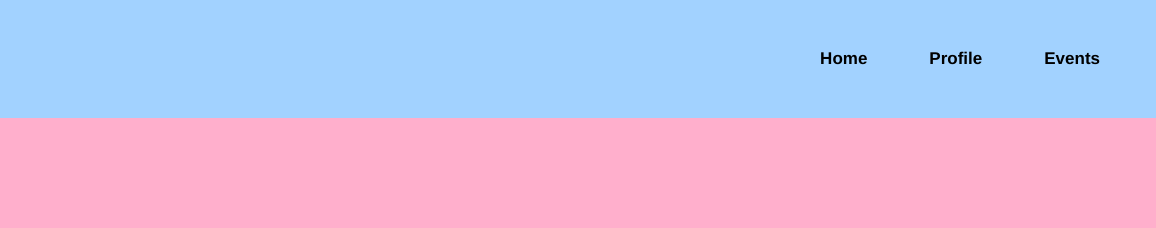
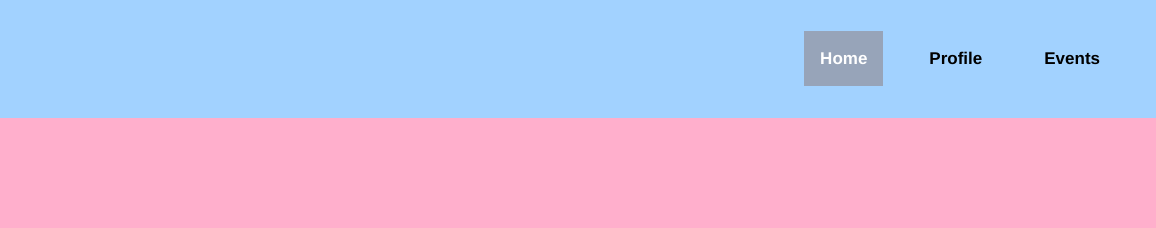
Before and after one commit to CCHANG1212/WDD, a plain HTML site: page international/index.html in a window 1280 px wide. Shown: the top 228 px of the page, 124-1280 px from the left. Drawn offline with Linux system fonts and the light colour scheme; a web font is replaced by a local one.

Commit message:
new thing

```diff
--- a/international/index.html
+++ b/international/index.html
@@ -14,7 +14,7 @@
                 <img src="CHANG.jpg" alt="GlobalLink Logo">
             </a>
             <ul class="nav-menu">
-                <li><a href="index.html">Home</a></li>
+                <li><a class="active" href="index.html">Home</a></li>
                 <li><a href="profile.html">Profile</a></li>
                 <li><a href="events.html">Events</a></li>
             </ul>
--- a/international/styles/styles.css
+++ b/international/styles/styles.css
@@ -120,7 +120,10 @@ footer {
     background-color: #cbcbcb;
     color: rgb(255, 255, 255);
   }
-
+  .nav-menu a.active {
+    background-color: #97a4b9;
+    color: white;
+  }
 
 a[href="site-plan.html"] {
     color: white !important;
```
